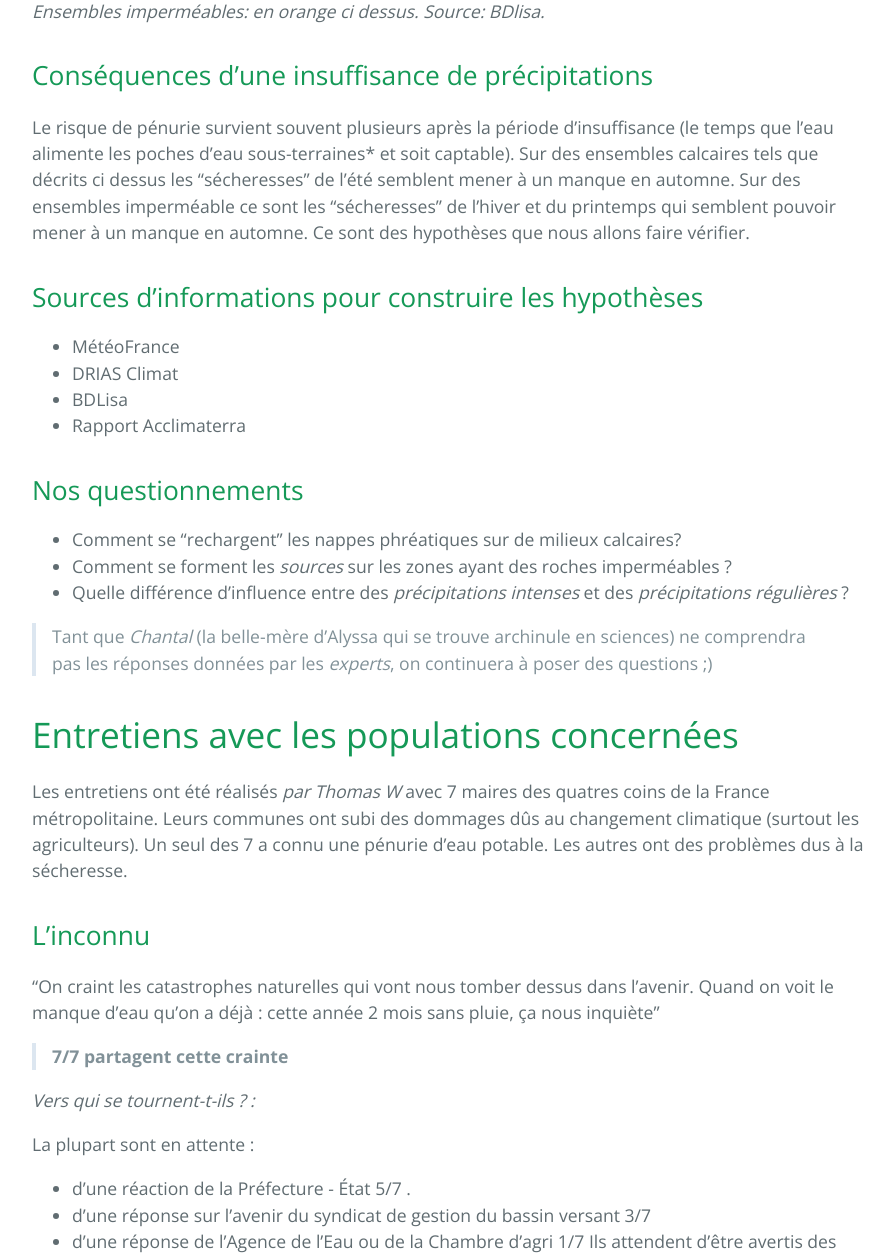
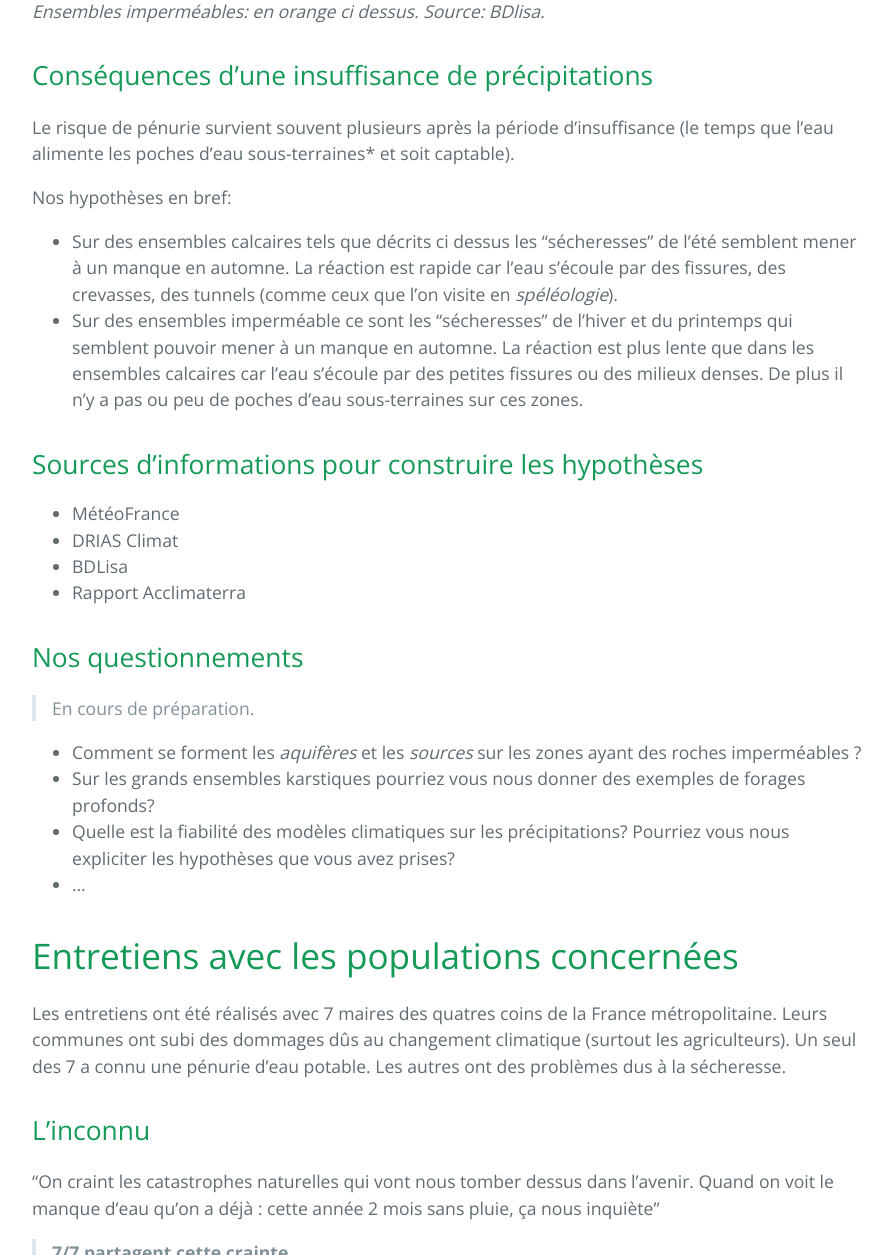
Before and after one commit to secheresses/Ancien-site, a Jekyll site: the page built from pages/risques-penurie-eau.md, in a window 1280 px wide and 1400 px high, scrolled down 3667 px. Shown: the part 145-1400 px from the top of the window, without its empty margins (192-1086 px from the left). Built offline with Jekyll 4.4.1, drawn with Linux system fonts in a browser that asks for light colours; some of the changed text lies outside the part shown.

Commit message:
Update risques-penurie-eau.md

```diff
--- a/pages/risques-penurie-eau.md
+++ b/pages/risques-penurie-eau.md
@@ -41,7 +41,7 @@ Au cours d'une session de travail du *5 au 8 mars 2019* en Bourgogne nous avons
 
 ### Hypothèses sur les zones à risque I
 
-Ce seraient des municipalités *localisées sur de grands ensembles de roches calcaires* (dites "karstiques")+ *localisées sur des reliefs* + qui ne sont par exemple pas alimentés par des sources d'eau comme des glaciers + qui *subissent une insuffisance voir absence de précipitations sur au moins 2 mois, quelque soit la saison* + *ce sont des communes qui utilisent de l'eau potable pour tous les usages (commme les toilettes, les douches, l'arrosage, ...) et où l'usage est donc non régulé*
+Ce seraient des municipalités *localisées sur de grands ensembles de roches calcaires* + qui sont aussi *localisées sur des reliefs* + qui ne sont pas alimentés par des sources d'eau extérieures comme des glaciers + qui *subissent une insuffisance voir absence de précipitations sur au moins 2 mois, quelque soit la saison* + *qui utilisent de l'eau potable pour tous les usages (commme les toilettes, les douches, l'arrosage, ...) et où l'usage est donc non régulé jusqu'à ce qu'il se passe quelque chose*
 
 ![Hydro](https://framapic.org/xew0XCOi6CGb/EytR2G0aYmA8)
 
@@ -51,7 +51,7 @@ Ce seraient des municipalités *localisées sur de grands ensembles de roches ca
 
 ### Hypothèses sur les zones à risque II
 
-Ce seraient des municipalités *localisées sur de grands ensembles imperméables* + *où il n'y aurait pas de nappe phréatique captive en dessous ou à proximité* + qui *subiraient une insuffisance voir absence de précipitations durant la période hivernale (recharge)* + *ce sont des communes qui utilisent de l'eau potable pour tous les usages (commme les toilettes, les douches, l'arrosage, ...) et où l'usage est donc non régulé*
+Ce seraient des municipalités *localisées sur de grands ensembles imperméables* + qui seraient aussi *localisées sur des zones sans nappe phréatique captive en dessous ou à proximité* + qui *subiraient une insuffisance voir absence de précipitations durant la période hivernale-printemps* + *qui utilisent de l'eau potable pour tous les usages (commme les toilettes, les douches, l'arrosage, ...) et où l'usage est donc non régulé jusqu'à ce qu'il se passe quelque chose*
 
 ![imperméables](https://bdlisa.eaufrance.fr/sites/default/files/inline-images/BDLISA_V2_carte_web.png)
 
@@ -59,7 +59,11 @@ Ce seraient des municipalités *localisées sur de grands ensembles imperméable
 
 ## Conséquences d'une insuffisance de précipitations
 
-Le risque de pénurie survient souvent plusieurs après la période d'insuffisance (le temps que l'eau alimente les poches d'eau sous-terraines* et soit captable). Sur des ensembles calcaires tels que décrits ci dessus les "sécheresses" de l'été semblent mener à un manque en automne. Sur des ensembles imperméable ce sont les "sécheresses" de l'hiver et du printemps qui semblent pouvoir mener à un manque en automne. Ce sont des hypothèses que nous allons faire vérifier.
+Le risque de pénurie survient souvent plusieurs après la période d'insuffisance (le temps que l'eau alimente les poches d'eau sous-terraines* et soit captable).
+
+Nos hypothèses en bref:
+* Sur des ensembles calcaires tels que décrits ci dessus les "sécheresses" de l'été semblent mener à un manque en automne. La réaction est rapide car l'eau s'écoule par des fissures, des crevasses, des tunnels (comme ceux que l'on visite en *spéléologie*).
+* Sur des ensembles imperméable ce sont les "sécheresses" de l'hiver et du printemps qui semblent pouvoir mener à un manque en automne. La réaction est plus lente que dans les ensembles calcaires car l'eau s'écoule par des petites fissures ou des milieux denses. De plus il n'y a pas ou peu de poches d'eau sous-terraines sur ces zones.
 
 ## Sources d'informations pour construire les hypothèses
 
@@ -70,16 +74,16 @@ Le risque de pénurie survient souvent plusieurs après la période d'insuffisan
 
 ## Nos questionnements
 
-* Comment se "rechargent" les nappes phréatiques sur de milieux calcaires?
-* Comment se forment les *sources* sur les zones ayant des roches imperméables ?
-* Quelle différence d'influence entre des *précipitations intenses* et des *précipitations régulières* ?
+> En cours de préparation.
 
->Tant que *Chantal* (la belle-mère d'Alyssa qui se trouve archinule en sciences) ne comprendra pas les réponses données par les *experts*, on continuera à poser des questions ;)
-
+* Comment se forment les *aquifères* et les *sources* sur les zones ayant des roches imperméables ?
+* Sur les grands ensembles karstiques pourriez vous nous donner des exemples de forages profonds?
+* Quelle est la fiabilité des modèles climatiques sur les précipitations? Pourriez vous nous expliciter les hypothèses que vous avez prises?
+* ...
 
 # Entretiens avec les populations concernées
 
-Les entretiens ont été réalisés *par Thomas W* avec 7 maires des quatres coins de la France métropolitaine. Leurs communes ont subi des dommages dûs au changement climatique (surtout les agriculteurs). Un seul des 7 a connu une pénurie d'eau potable. Les autres ont des problèmes dus à la sécheresse.
+Les entretiens ont été réalisés avec 7 maires des quatres coins de la France métropolitaine. Leurs communes ont subi des dommages dûs au changement climatique (surtout les agriculteurs). Un seul des 7 a connu une pénurie d'eau potable. Les autres ont des problèmes dus à la sécheresse.
 
 ## L'inconnu
 
```
